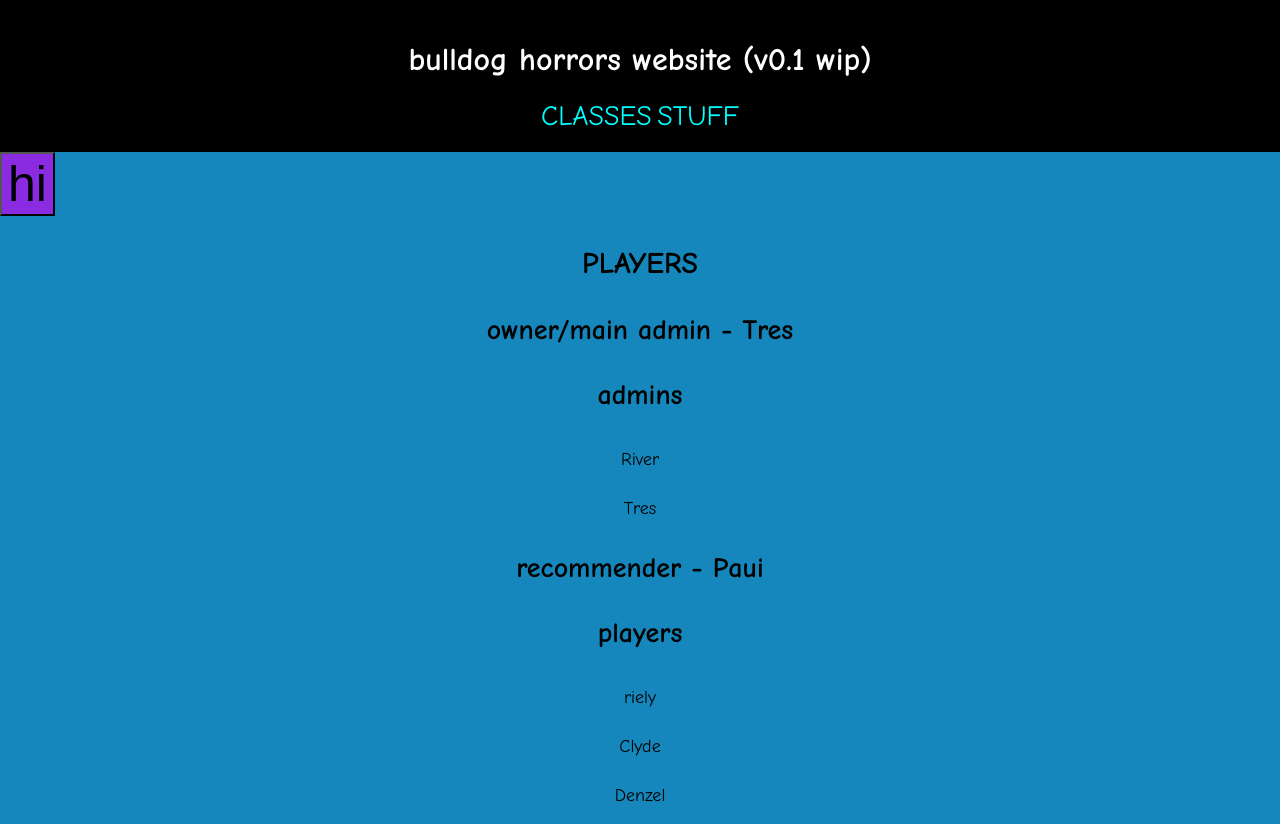
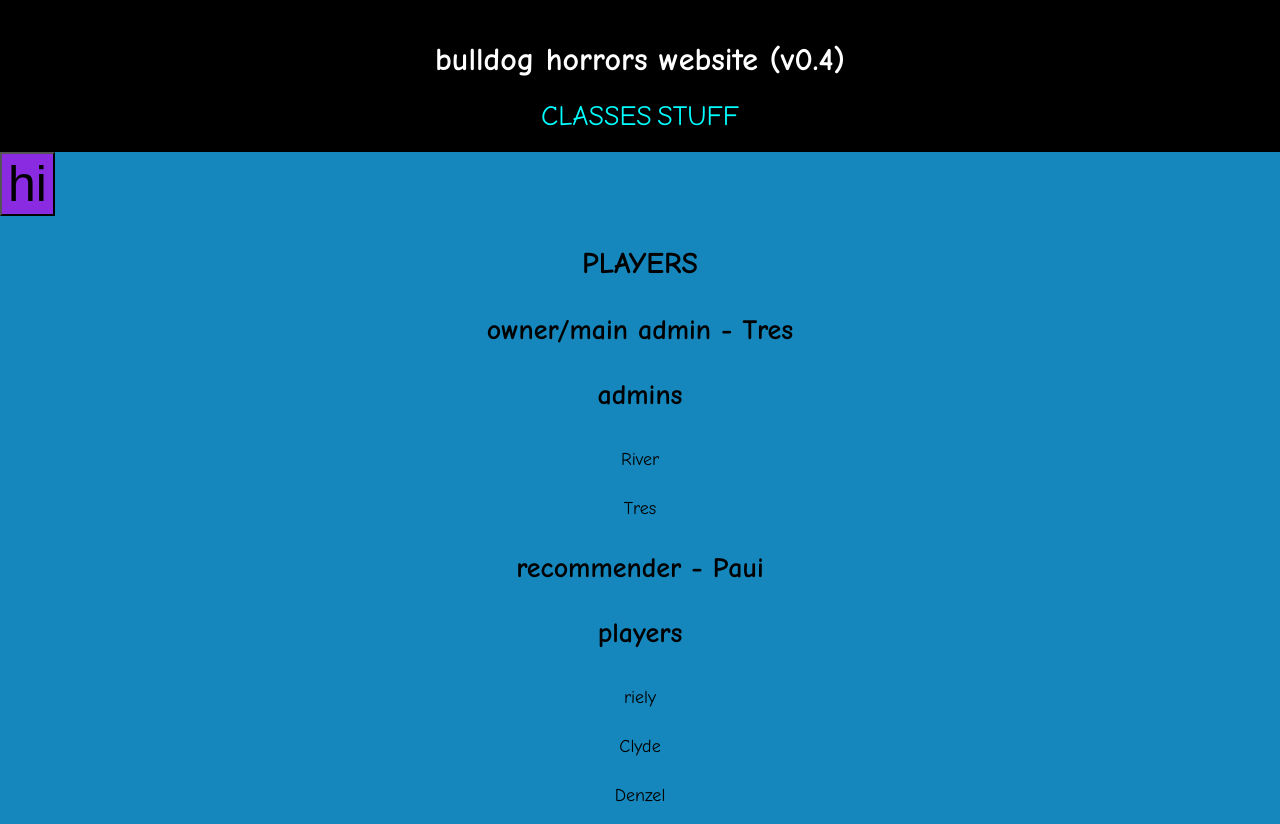
Before and after one commit to nicegod123/verbose-umbrella, a plain HTML site: page index.html in a window 1280 px wide. Drawn offline with Linux system fonts and the light colour scheme.

Commit message:
v0.4 - jus changed the version num too

```diff
--- a/index.html
+++ b/index.html
@@ -11,7 +11,7 @@
 <body>
 
 	<header>
-		<h1>bulldog horrors website (v0.1 wip)</h1>
+		<h1>bulldog horrors website (v0.4)</h1>
 		<a href="classes.html">CLASSES</a>
 		<a href="information.html">STUFF</a>
   </header>
```
